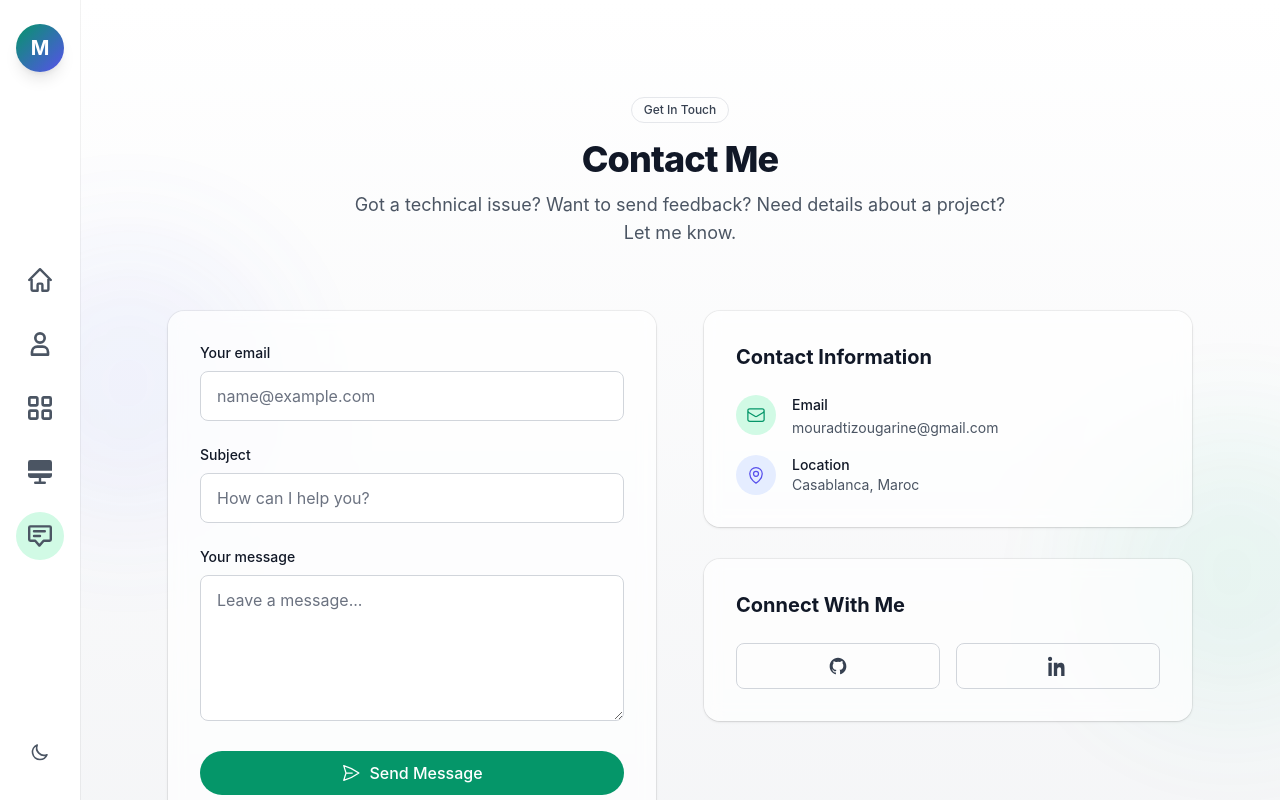
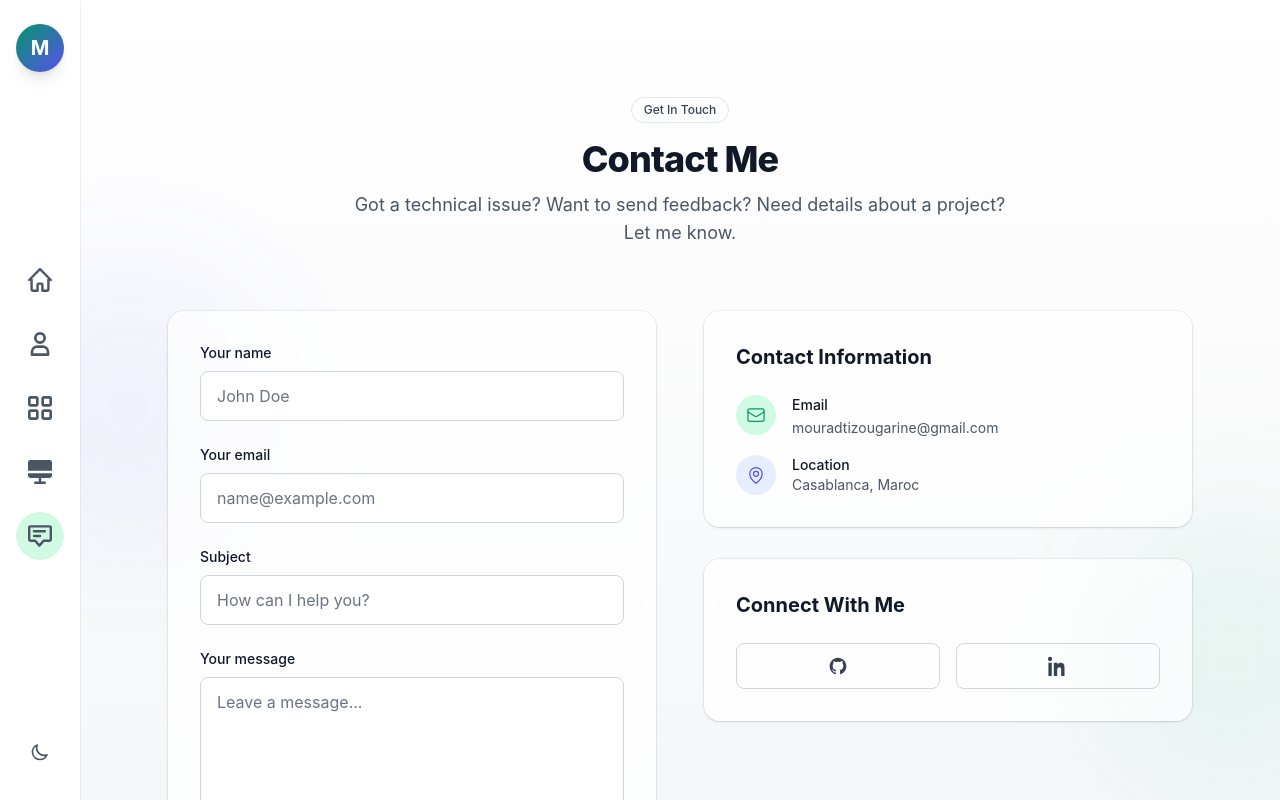
Before and after one commit to moradtizo/portfolio-main, an Angular app: page /contact in a window 1280 px wide. Shown: the top 800 px of the page. Built offline with nearby package versions, Linux system fonts and the light colour scheme.

Commit message:
email replay fixe

```diff
--- a/src/app/contact/contact.component.html
+++ b/src/app/contact/contact.component.html
@@ -22,6 +22,14 @@
       <!-- Left: Contact Form -->
       <div class="card p-8">
         <form class="space-y-6" [formGroup]="contactForm" (ngSubmit)="onSubmit()">
+          <div>
+            <label for="name"
+              class="block mb-2 text-sm font-medium text-gray-900 dark:text-gray-300">Your name</label>
+            <input type="text" id="name" formControlName="name"
+              class="w-full px-4 py-3 rounded-lg border border-gray-300 dark:border-gray-600 bg-white dark:bg-gray-800 text-gray-900 dark:text-white focus:ring-2 focus:ring-emerald-500 focus:border-transparent transition"
+              placeholder="John Doe" required />
+          </div>
+
           <div>
             <label for="email"
               class="block mb-2 text-sm font-medium text-gray-900 dark:text-gray-300">Your email</label>
--- a/src/app/contact/contact.component.ts
+++ b/src/app/contact/contact.component.ts
@@ -15,6 +15,7 @@ export class ContactComponent {
 
   constructor(private fb: FormBuilder) {
     this.contactForm = this.fb.group({
+      name: ['', Validators.required],
       email: ['', [Validators.required, Validators.email]],
       subject: ['', Validators.required],
       message: ['', Validators.required],
@@ -29,9 +30,14 @@ export class ContactComponent {
     this.errorMessage = '';
 
     const templateParams = {
-      from_email: this.contactForm.value.email,
+      name: this.contactForm.value.name,
+      email: this.contactForm.value.email,
       subject: this.contactForm.value.subject,
       message: this.contactForm.value.message,
+      time: new Date().toLocaleString('en-US', {
+        dateStyle: 'medium',
+        timeStyle: 'short'
+      }),
     };
 
     emailjs.send(
```
